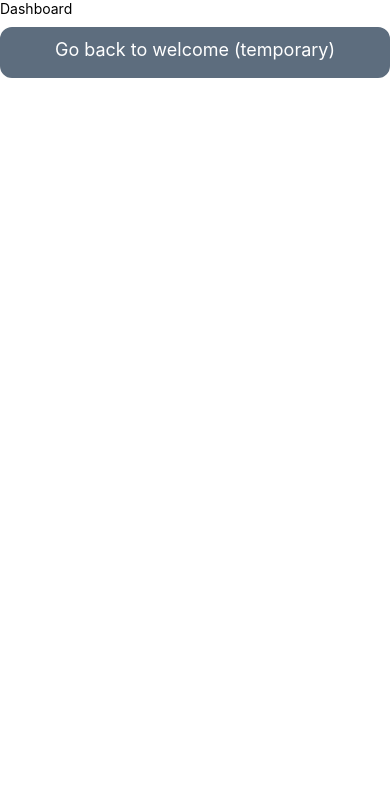
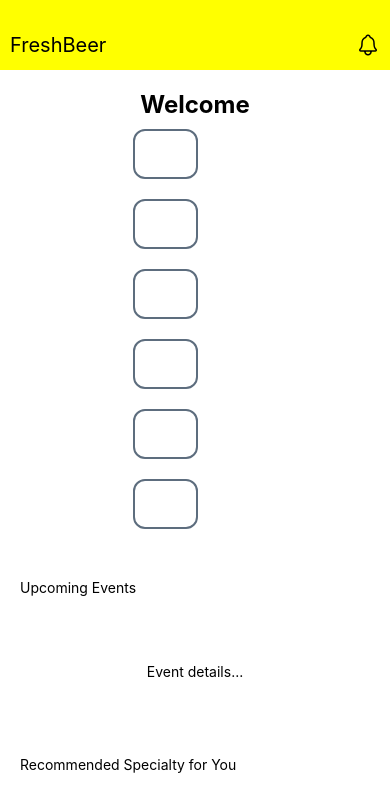
Before and after one commit to btyq/FreshBeerNearMe, a React Native app: screen /Dashboard in a window 390 px wide. Shown: the top 812 px of the page. Built offline with nearby package versions, Linux system fonts and the light colour scheme.

Commit message:
Upload Dashboard

```diff
--- a/screens/Dashboard.js
+++ b/screens/Dashboard.js
@@ -1,28 +1,81 @@
-import { View, Text, TouchableOpacity, Image, Pressable, TextInput } from "react-native";
+import React, { useState } from "react";
+import { View, Text, TouchableOpacity, Image, ScrollView, StyleSheet } from "react-native";
 import { SafeAreaView } from "react-native-safe-area-context";
+import { LinearGradient } from "expo-linear-gradient";
 import COLORS from "../constants/colors";
 import { Ionicons } from "@expo/vector-icons";
 import CheckBox from "expo-checkbox";
 import Button from "../components/Button";
 
 const Dashboard = ({ navigation }) => {
+
   return (
-    <SafeAreaView style={{flex: 1, backgroundColor:COLORS.white}}>
-      <Text>
-        Dashboard
-      </Text>
+    <LinearGradient style={{ flex: 1 }} colors={['#ffffff', '#ffffff']}>
+      <View style={{ flexDirection: 'row', justifyContent: 'space-between', alignItems: 'center', padding: 10,paddingTop: 30, backgroundColor: 'yellow', height: 70 }}>
+        <Text style={{ fontSize: 20 }}>FreshBeer</Text>
+        <Ionicons name="notifications-outline" size={24} color="black" />
+      </View>
 
-      <Button
-        title="Go back to welcome (temporary)"
-        onPress={() => navigation.navigate("Welcome")}
-        filled
-        style={{
-          marginTop: 10,
-          marginBottom: 4,
-        }}>
-      </Button>
-    </SafeAreaView>
+      <SafeAreaView style={{ flex: 1 }}>
+        <ScrollView>
+          <View style={{ justifyContent: 'center', alignItems: 'center', marginTop: 20 }}>
+            <Text style={{ fontSize: 24, fontWeight: 'bold' }}>Welcome</Text>
+            <View style={styles.grid}>
+              <Button style={styles.gridItem}>Button 1</Button>
+              <Button style={styles.gridItem}>Button 2</Button>
+              <Button style={styles.gridItem}>Button 3</Button>
+              <Button style={styles.gridItem}>Button 4</Button>
+              <Button style={styles.gridItem}>Button 5</Button>
+              <Button style={styles.gridItem}>Button 6</Button>
+            </View>
+          </View>
+
+          <View style={styles.cardContainer}>
+            <Text>Upcoming Events</Text>
+            <View style={styles.card}>
+              <Text>Event details...</Text>
+            </View>
+
+            <Text>Recommended Specialty for You</Text>
+            <View style={styles.card}>
+              <Text>Specialty details...</Text>
+            </View>
+          </View>
+        </ScrollView>
+      </SafeAreaView>
+    </LinearGradient>
   )
 }
 
-export default Dashboard
+const styles = StyleSheet.create({
+  grid: {
+    flexDirection: 'row',
+    justifyContent: 'space-between',
+    flexWrap: 'wrap',
+    marginBottom: 20,
+  },
+  gridItem: {
+    width: '45%',
+    height: 50,
+    margin: 10
+  },
+  cardContainer: {
+    padding: 20,
+  },
+  card: {
+    width: '100%',
+    height: 150,
+    borderRadius: 10,
+    backgroundColor: 'white',
+    justifyContent: 'center',
+    alignItems: 'center',
+    padding: 10,
+    marginBottom: 10
+  },
+  cardImage: {
+    width: '100%',
+    height: '70%'
+  }
+});
+
+export default Dashboard;
```
